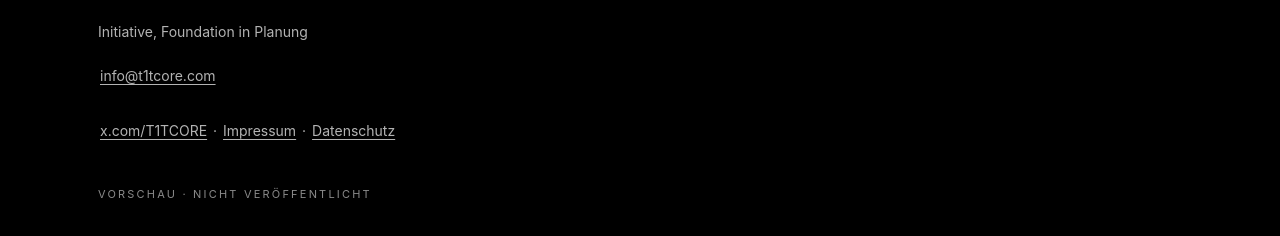
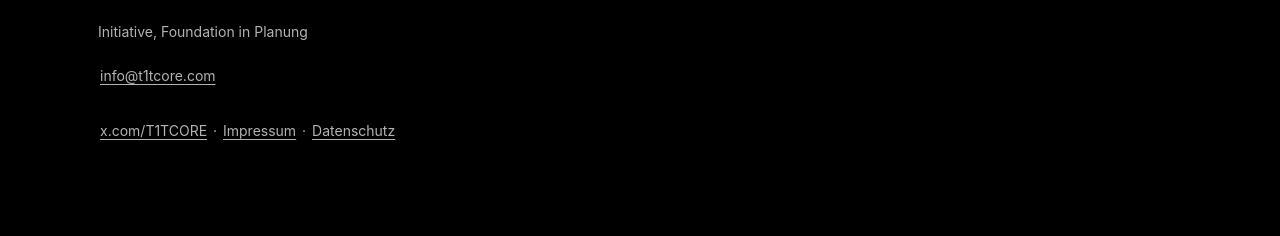
Before and after one commit to Fotomek/t1tcore, a plain HTML site: page index.html in a window 1280 px wide. Shown: the part 4289-4525 px from the top of the page. After the commit the page ends 4495 px from the top, so only its background shows below. Drawn offline with Linux system fonts and the light colour scheme.

Commit message:
CD-LP: Vorschau-Hinweis im Footer entfernt (DE und EN)

```diff
--- a/index.html
+++ b/index.html
@@ -163,7 +163,6 @@
   <p>Gestartet in Deggendorf. Gedacht für die Welt.</p>
   <p class="foot-links"><a href="mailto:info@t1tcore.com">info@t1tcore.com</a></p>
   <p class="foot-links"><a href="https://x.com/T1TCORE" target="_blank" rel="noopener noreferrer">x.com/T1TCORE</a> · <a href="impressum.html">Impressum</a> · <a href="datenschutz.html">Datenschutz</a></p>
-  <p class="foot-prev">Vorschau · nicht veröffentlicht</p>
 </footer>
 </body>
 </html>
```
Also changed, not shown: en/index.html (+0 -1 lines).
